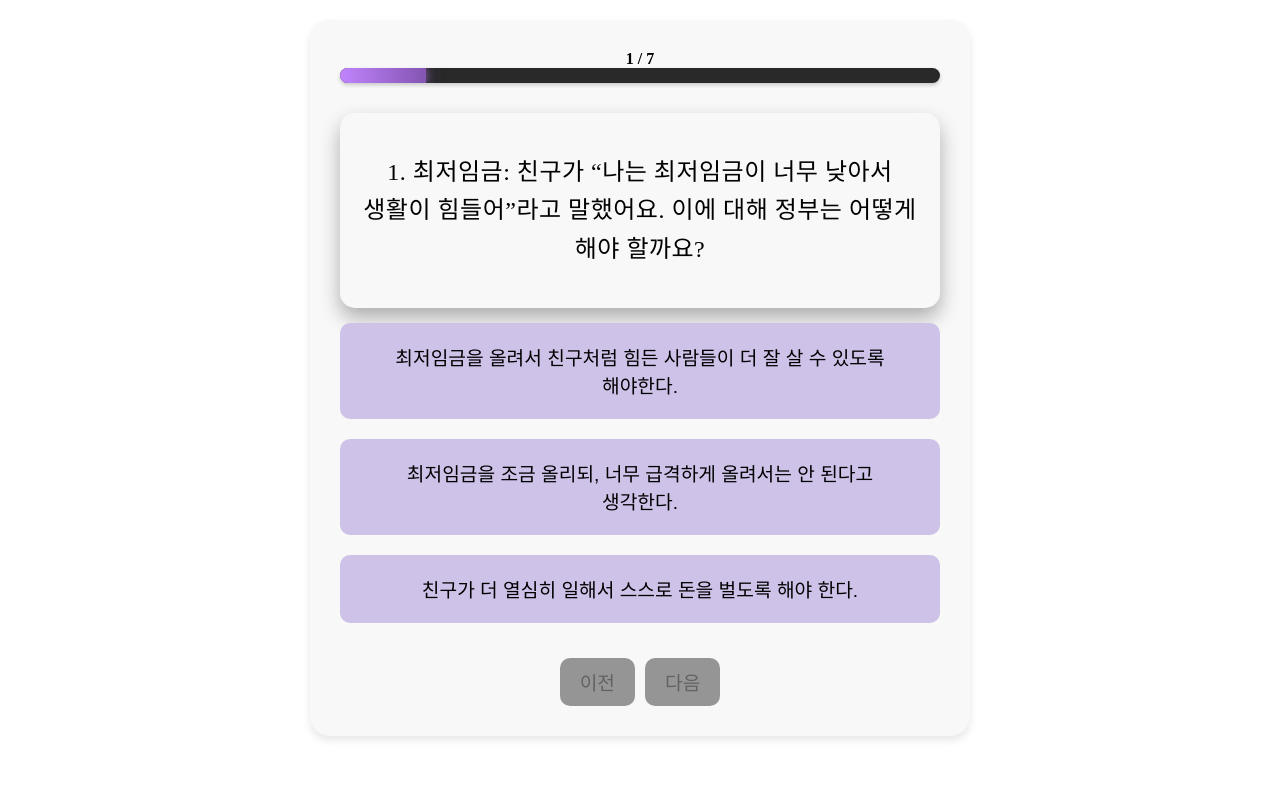
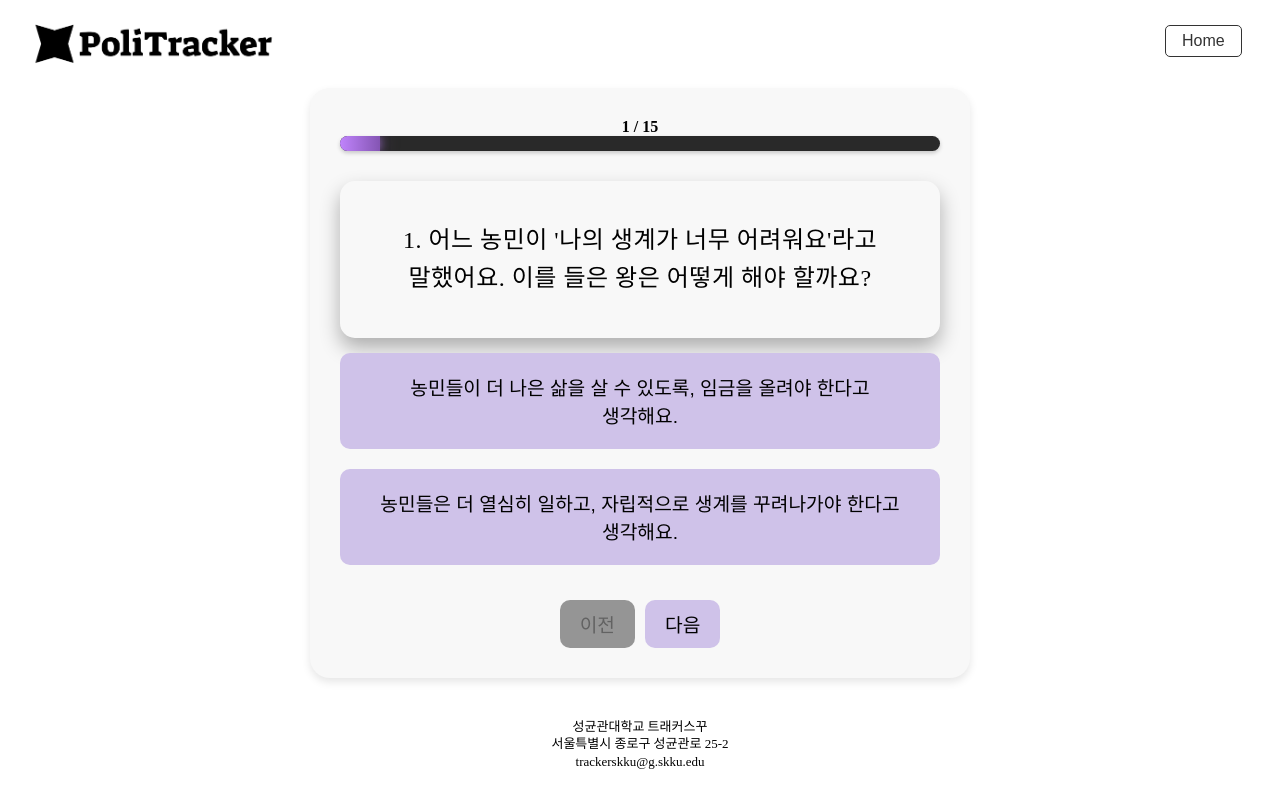
Before and after one commit to Co-Deep-Project/Deploy, a React (Create React App) app in the folder frontend/: page /mbti in a window 1280 px wide. Both pictures are taken after a click on the button "시작하기". Built offline with nearby package versions, Linux system fonts and the light colour scheme.

Commit message:
Update QuestionScreen.js

```diff
--- a/frontend/src/mbti/QuestionScreen.js
+++ b/frontend/src/mbti/QuestionScreen.js
@@ -1,117 +1,254 @@
-import React, { useState } from "react";
-import { useNavigate } from "react-router-dom"; // useNavigate 추가
+import React, { useState, useEffect } from "react";
 import "./QuestionScreen.css";
+import logo from '../assets/polilogo.png';
+import { useNavigate } from 'react-router-dom';
 
 const QuestionScreen = ({ onComplete }) => {
-  // 질문 및 답변 데이터
+    const navigate = useNavigate();
+    const handleHomeClick = () => {
+      if (window.confirm("진행 중인 작업이 저장되지 않습니다. 그래도 나가시겠습니까?")) {
+        navigate('/'); // 사용자가 '확인'을 클릭하면 홈 페이지로 이동
+      }
+      // 사용자가 '취소'를 클릭하면 현재 페이지에 머무름
+    };
+
   const questions = [
     {
-      question: "1. 최저임금: 친구가 “나는 최저임금이 너무 낮아서 생활이 힘들어”라고 말했어요. 이에 대해 정부는 어떻게 해야 할까요?",
+      question: "1. 어느 농민이 '나의 생계가 너무 어려워요'라고 말했어요. 이를 들은 왕은 어떻게 해야 할까요?",
       answers: [
-        "최저임금을 올려서 친구처럼 힘든 사람들이 더 잘 살 수 있도록 해야한다.",
-        "최저임금을 조금 올리되, 너무 급격하게 올려서는 안 된다고 생각한다.",
-        "친구가 더 열심히 일해서 스스로 돈을 벌도록 해야 한다.",
+        "농민들이 더 나은 삶을 살 수 있도록, 임금을 올려야 한다고 생각해요.",
+        "농민들은 더 열심히 일하고, 자립적으로 생계를 꾸려나가야 한다고 생각해요."
       ],
     },
     {
-      question: "2. 부동산 세제: 사람들이 집을 사고 싶은데 집값이 너무 비싸요. 정부는 어떻게 해야 할까요?",
+      question: "2. 사람들이 집을 사고 싶어하지만, 땅값이 너무 비싸요. 이에 대해 왕은 어떻게 해야 할까요?",
       answers: [
-        "정부가 집값을 낮추려고 노력해야 한다.",
-        "정부가 조금 도와주되, 시장에서 자율적으로 해결되도록 해야 한다.",
-        "정부는 집값에 개입하지 말고 그대로 두어야 한다.",
+        "왕이 땅값을 낮추기 위해 노력하고, 백성들이 집을 쉽게 얻을 수 있도록 해야 한다고 생각해요.",
+        "왕은 땅값에 간섭하지 않고, 자연스럽게 시장에 맡겨야 한다고 생각해요."
       ],
     },
     {
-      question: "3. 정부의 시장 개입: 정부가 회사들을 도와야 할까요?",
+      question: "3. 귀족들과 가난한 농민들 사이의 격차가 점점 커지고 있습니다. 이에 대해 왕은 어떻게 해야 할까요?",
       answers: [
-        "정부가 시장을 잘 관리하고 공정하게 만들어야 한다.",
-        "정부가 필요한 때에만 개입하고, 그 외에는 시장에 맡겨야 한다.",
-        "정부는 시장에 개입하지 말고 회사들이 자유롭게 운영되도록 해야 한다.",
+        "왕이 귀족들에게 더 많은 세금을 거둬 가난한 농민들을 돕는 데 사용해야 한다고 생각해요.",
+        "귀족과 농민 사이의 차이는 자연스러운 것이며, 왕이 이를 따로 조정할 필요는 없다고 생각해요."
       ],
     },
     {
-      question: "4. 자유무역: 다른 나라와 자유롭게 물건을 사고팔 수 있도록 해야 할까요?",
+      question: "4. 많은 백성들이 일거리를 찾지 못해 힘들어하고 있습니다. 이에 대해 왕은 어떻게 해야 할까요?",
       answers: [
-        "다른 나라와의 거래는 신중하게 진행해야 한다.",
-        "다른 나라와 거래하면서도 우리나라를 잘 보호해야 한다.",
-        "자유무역을 통해 더 많은 기회를 만들고, 경제를 성장시켜야 한다.",
+        "왕이 직접 나서서 농업이나 토목 사업 등을 시작해 백성들에게 일할 기회를 만들어야 한다고 생각해요.",
+        "왕은 백성들이 스스로 생업을 찾아 해결하도록 두고, 필요한 최소한의 여건만 마련해야 한다고 생각해요."
       ],
     },
     {
-      question: "5. 재분배: 부자와 가난한 사람들의 차이를 줄이려면 정부가 어떻게 해야 할까요?",
+      question: "5. 왕은 상인들을 도와야 할까요?",
       answers: [
-        "정부가 부자들의 돈을 가난한 사람들에게 나누어줘야 한다.",
-        "정부가 가난한 사람에게만 조금 도와주되, 너무 많이 주지 않도록 해야 한다.",
-        "정부는 가난한 사람들이 자립할 수 있도록 도와야 한다.",
+        "왕은 상인들의 거래가 공정하게 이루어지도록 관리하고, 국가의 이익을 위해 상인들이 번성할 수 있도록 도와야 해요.",
+        "왕은 상인들의 일에 간섭하지 말고, 상인들이 자유롭게 무역을 하고 활동할 수 있도록 해야 돼요."
       ],
     },
     {
-      question: "6. 세금 인상: 국가에 세금이 얼마나 더 필요할까요?",
+      question: "6. 신라, 고구려, 백제가 나뉘어 서로 대립하고 있습니다. 이를 해결하기 위해 왕은 어떻게 해야 할까요?",
       answers: [
-        "세금을 올려서 정부가 더 많은 돈을 갖고 복지와 서비스를 잘 제공해야 한다.",
-        "세금을 조금만 올려서 필요한 돈만 모은다면 좋겠다.",
-        "세금을 올리지 않고, 다른 방법으로 필요한 돈을 마련하는 게 더 낫다.",
+        "모든 나라를 하나로 통일하여 백성들이 평화롭게 살 수 있도록 노력해야 해요.",
+        "각 나라는 독립적으로 존재해야 하며, 통일을 위해 힘쓸 필요는 없다고 생각해요."
       ],
     },
     {
-      question: "7. 경제 성장과 일자리 창출: 많은 사람들이 일자리가 필요해요. 정부는 어떻게 해야 할까요?",
+      question: "7. 신라가 주변국 (당나라)와 군사 동맹을 맺어야 한다는 주장에 대해 왕은 어떻게 해야 할까요?",
       answers: [
-        "정부가 적극적으로 일자리 창출을 위한 프로그램을 만들어야 한다.",
-        "정부는 시장이 잘 돌아가게 도와주되, 민간 기업들이 일자리를 만들 수 있도록 지원해야 한다.",
-        "정부는 일자리 창출을 민간 기업들이 자유롭게 할 수 있도록 지원해야 하며, 정부는 간섭하지 않아야 한다.",
+        "동맹을 유지하되, 신라가 불리한 조건을 받지 않도록 신중히 접근해야 해요.",
+        "당나라와의 동맹을 강화하고, 협력을 통해 나라를 더 안전하게 만들어야 해요."
       ],
     },
+    {
+      question: "8. 최근 나라의 산림이 자주 훼손되고 있습니다. 왕은 이를 어떻게 해결할까요?",
+      answers: [
+        "산림 보호는 매우 중요하기 때문에, 이를 위한 강력한 정책을 지금 당장 시행해야 해요.",
+        "지나친 규제는 농민들에게 부담을 줄 수 있으므로, 너무 엄격한 규제는 피해야 해요."
+      ],
+    },
+    {
+      question: "9. 당나라가 전쟁으로 피폐해지거나, 일본이 가뭄에 시달릴 경우, 어떻게 해야 할까요?",
+      answers: [
+        "다른 나라가 어려움에 처했을 때, 우리나라가 힘을 합쳐 돕는 것이 중요하므로, 돕는 것이 옳아요.",
+        "우리나라 백성들도 어려운 시기이기 때문에, 우리나라에 더 많은 신경을 써야 해요."
+      ],
+    },
+    {
+      question: "10. 외적이 나라에 해를 끼쳤을 때, 응징을 해야 할까요?",
+      answers: [
+        "외적과의 충돌을 피하고, 협상과 대화를 통해 문제를 평화적으로 해결하는 것이 중요해요.",
+        "나라의 안전을 지키기 위해서는 외적에 대한 단호한 처벌이 필요해요."
+      ],
+    },
+    {
+      question: "11. 지방에 사는 자손들에게 교육 기회를 더 많이 제공해야 할까요?",
+      answers: [
+        "지방의 자손들도 수도나 큰 고을의 자손들과 똑같이 배워야 합니다. 그러므로 왕이나 관리들은 지방에 사는 자손들에게 더 많은 교육 기회를 제공해야 해요.",
+        "지방 자손들에게도 도움이 필요하지만, 수도나 큰 고을의 자손들이 양보하는 것은 역차별이 될 수 있습니다. 지방에 사는 자손들에게 교육 기회를 더 많이 제공하는 것은 옳지 않습니다."
+      ],
+    },
+    {
+      question: "12. 엄중한 범죄를 저지른 사람에게는 사형이라는 처벌을 내려도 될까요?",
+      answers: [
+        "아니요. 범죄자를 교화할 수 있는 인간적인 처벌이 필요해요.",
+        "네. 범죄를 막기 위해서는 엄격한 법이 필요해요."
+      ],
+    },
+    {
+      question: "13. 엄마가 아기를 낳을지 말지 스스로 결정할 수 있어야 할까요?",
+      answers: [
+        "네! 엄마가 선택할 수 있어야 해요.",
+        "아기도 소중한 생명이기 때문에 낙태는 안돼요."
+      ],
+    },
+    {
+      question: "14. 하인의 근무 시간과 왕을 누가 정해야 할까요?",
+      answers: [
+        "나라가 규제하여 하인들의 권리를 보호하고, 그들의 삶을 보장해야 해요.",
+        "주인이 자유롭게 운영할 수 있어야 해요."
+      ],
+    },
+    {
+      question: "15. 고려시대에는 왕이 전통적인 혼인 규범을 벗어나 왕족이 아닌 사람이나 외국인과 결혼한 사례가 있을 경우, 이에 대해 어떻게 생각하나요?",
+      answers: [
+        "결혼은 사랑에 따라 자유롭게 이루어져야 해요.",
+        "전통적인 규범을 지키는 것이 중요한 것 같아요.",
+      ]
+    }
   ];
 
-  const totalQuestions = questions.length; // 전체 질문 수
-  const [currentQuestion, setCurrentQuestion] = useState(0); // 현재 질문 인덱스
-  const [selectedAnswer, setSelectedAnswer] = useState(null); // 선택된 답변
+  const totalQuestions = questions.length;
+    const [currentQuestion, setCurrentQuestion] = useState(0);
+    const [selectedAnswer, setSelectedAnswer] = useState(null);
+    const [scores, setScores] = useState({
+        economicProgressive: 0,
+        economicConservative: 0,
+        diplomaticProgressive: 0,
+        diplomaticConservative: 0,
+        socialProgressive: 0,
+        socialConservative: 0
+    });
+    const [answers, setAnswers] = useState(Array(totalQuestions).fill(null)); // 각 질문의 선택값 기록
+
 
     const handleNext = () => {
+      if (selectedAnswer === null) {
+          alert("선지를 선택해주세요!");
+          return;
+      }
+
+      // 현재 질문의 점수 유형 계산
+      const scoreType = currentQuestion < 5 ? "economic" :
+          currentQuestion < 10 ? "diplomatic" : "social";
+      const resultType = selectedAnswer === 0 ? "Progressive" : "Conservative";
+
+      // 점수 추가
+      const newScores = { ...scores };
+      newScores[scoreType + resultType] += 1;
+
+      setScores(newScores);
+
+      // 선택값 기록
+      setAnswers((prevAnswers) => {
+          const updatedAnswers = [...prevAnswers];
+          updatedAnswers[currentQuestion] = selectedAnswer;
+          return updatedAnswers;
+      });
+
+      setSelectedAnswer(null);
+
       if (currentQuestion < totalQuestions - 1) {
-      setCurrentQuestion(currentQuestion + 1); // 다음 질문으로 이동
-      setSelectedAnswer(null); // 다음 질문으로 넘어갈 때 선택 초기화
+          setCurrentQuestion(currentQuestion + 1);
       } else {
-      alert("테스트가 끝났습니다!"); // 테스트 종료 알림
-      onComplete(); // 부모 컴포넌트로 결과 화면 전환 요청
+          if (window.confirm("테스트가 끝났습니다. 결과를 보러 가시겠습니까?")) {
+              handleGoToResults();
           }
+      }
+
+      console.log("현재 점수 상태:", newScores);
+
+
+  if (currentQuestion === totalQuestions - 1) {
+    localStorage.setItem('results', JSON.stringify(newScores));
+    setTimeout(() => navigate('/result'), 100); // 저장 후 약간의 지연을 두고 이동
+  } else {
+    setCurrentQuestion(currentQuestion + 1);
+  }
+
+  setSelectedAnswer(null);
   };
 
   const handlePrevious = () => {
     if (currentQuestion > 0) {
-      setCurrentQuestion(currentQuestion - 1); // 이전 질문으로 이동
-      setSelectedAnswer(null); // 이전 질문으로 갈 때 선택 초기화
+        // 이전 질문의 선택값 가져오기
+        const prevAnswer = answers[currentQuestion - 1];
+        if (prevAnswer !== null) {
+            // 이전 질문의 점수 유형 계산
+            const scoreType = currentQuestion - 1 < 5 ? "economic" :
+                currentQuestion - 1 < 10 ? "diplomatic" : "social";
+            const resultType = prevAnswer === 0 ? "Progressive" : "Conservative";
+
+            // 점수 차감
+            const newScores = { ...scores };
+            newScores[scoreType + resultType] -= 1;
+
+            setScores(newScores);
+
+            console.log(`질문 ${currentQuestion}의 선택이 점수에서 제거되었습니다.`);
+            console.log("현재 점수 상태:", newScores);
+        }
+
+        // 이전 질문의 선택값 초기화
+        setAnswers((prevAnswers) => {
+            const updatedAnswers = [...prevAnswers];
+            updatedAnswers[currentQuestion - 1] = null; // 이전 선택 제거
+            return updatedAnswers;
+        });
+
+        setSelectedAnswer(null);
+        setCurrentQuestion(currentQuestion - 1);
     }
 };
 
     const handleAnswerClick = (index) => {
-    setSelectedAnswer(index); // 선택된 답변 인덱스 저장
+        setSelectedAnswer(index);
+    };
+
+    const handleGoToResults = () => {
+        console.log("Result before saving:", scores);
+        localStorage.setItem('results', JSON.stringify(scores));
+        onComplete && onComplete(); // onComplete이 함수로 정의되어 있을 때만 호출
+        navigate('/result'); // 결과 페이지로 이동
     };
 
     return (
-    <div className="mbti-container">
+      <>
+        <div className="question-header">
+          <div className="logo-container">
+            <img src={logo} alt="PoliTracker Logo" onClick={handleHomeClick} className="poliLogo" />
+          </div>
+          <div className="menu">
+            <button onClick={handleHomeClick} className = "home-button">Home</button>
+          </div>
+        </div>
+
         <div className="question-box">
-        {/* 진행률 표시 */}
+          <>
             <div className="progress-wrapper">
-          <p className="progress-text">
-            {currentQuestion + 1} / {totalQuestions}
-          </p>
+              <p className="progress-text">{currentQuestion + 1} / {totalQuestions}</p>
               <div className="status-bar">
                 <div
                   className="status-bar-fill"
-              style={{
-                width: `${((currentQuestion + 1) / totalQuestions) * 100}%`,
-              }}
+                  style={{ width: `${((currentQuestion + 1) / totalQuestions) * 100}%` }}
                 ></div>
               </div>
             </div>
-
-        {/* 질문 */}
             <div className="qBox">
               <h2>{questions[currentQuestion].question}</h2>
             </div>
-
-        {/* 답변 */}
             <div className="answerBox">
               {questions[currentQuestion].answers.map((answer, index) => (
                 <button
@@ -123,29 +260,31 @@ const QuestionScreen = ({ onComplete }) => {
                 </button>
               ))}
             </div>
-
-        {/* 버튼들 컨테이너 */}
             <div className="button-container">
-          {/* 이전 버튼 */}
               <button
-            className="next-button"
+                className="prev-button"
                 onClick={handlePrevious}
-            disabled={currentQuestion === 0}
+                disabled={currentQuestion === 0} // 1번에서는 항상 비활성화
               >
                 이전
               </button>
-
-          {/* 다음 버튼 */}
-          <button
-            className="next-button"
-            onClick={handleNext}
-            disabled={selectedAnswer === null} // 선택된 답변이 없을 경우 비활성화
-          >
+              <button className="next-button" onClick={handleNext}>
                 다음
               </button>
             </div>
+          </>
         </div>
-    </div>
+
+        <footer className="footer">
+          <p>
+            성균관대학교 트래커스꾸
+            <br />
+            서울특별시 종로구 성균관로 25-2
+            <br />
+            trackerskku@g.skku.edu
+          </p>
+        </footer>
+      </>
     );
 };
 
```
Lines whose indentation alone changed are shown as unchanged.
